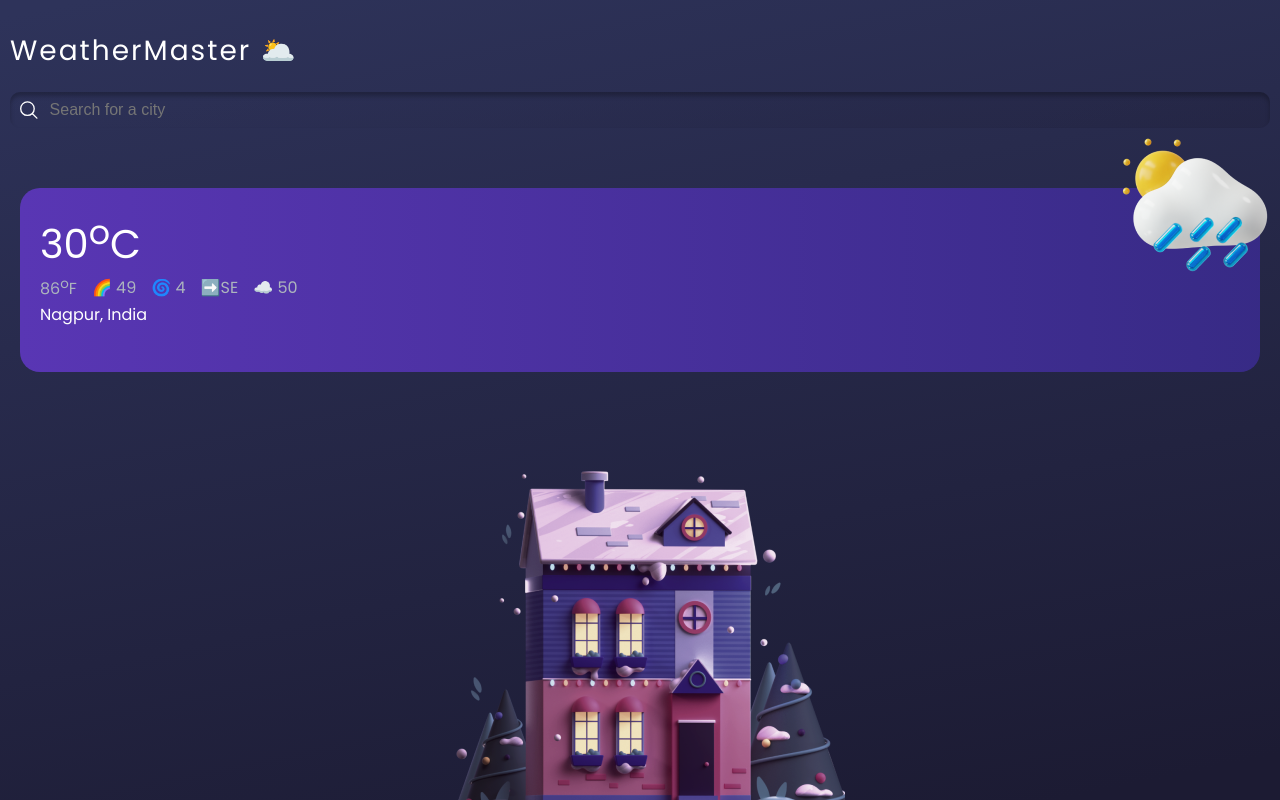
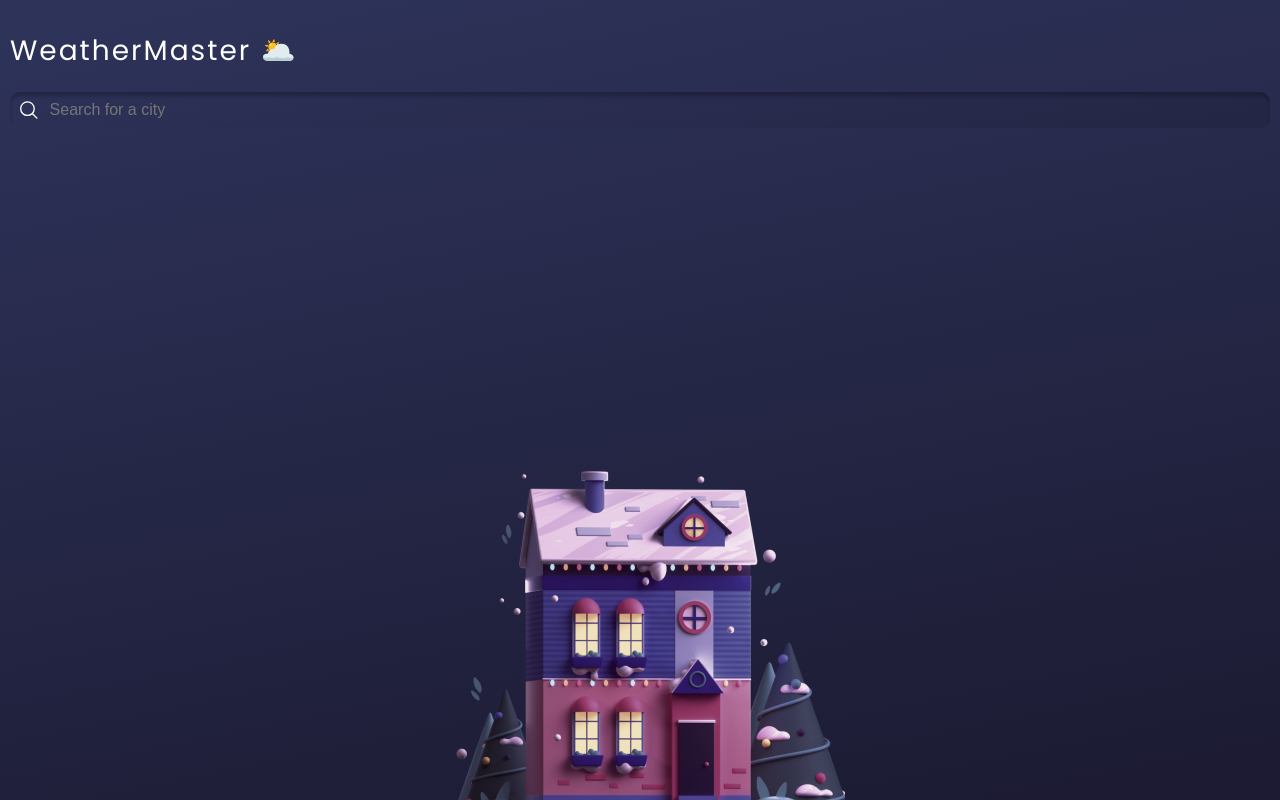
Before and after one commit to shruti-202/weather-master, a React (Create React App) app: page / in a window 1280 px wide. Built offline with nearby package versions, Linux system fonts and the light colour scheme.

Commit message:
feat: API integration

```diff
--- a/package.json
+++ b/package.json
@@ -6,6 +6,7 @@
     "@testing-library/jest-dom": "^5.17.0",
     "@testing-library/react": "^13.4.0",
     "@testing-library/user-event": "^13.5.0",
+    "axios": "^1.6.7",
     "react": "^18.2.0",
     "react-dom": "^18.2.0",
     "react-scripts": "5.0.1",
--- a/src/App.js
+++ b/src/App.js
@@ -1,3 +1,4 @@
+import { useState } from "react";
 import "./App.css";
 import Footer from "./components/Footer/Footer";
 import Header from "./components/Header/Header";
@@ -5,11 +6,17 @@ import Search from "./components/Search/Search";
 import WeatherCard from "./components/WeatherCard/WeatherCard";
 
 function App() {
+  const [weatherDetails, setWeatherDetails] = useState(null);
+
   return (
     <div className="App">
-      <Header />
-      <Search />
-      <WeatherCard />
+      <div className="app-container">
+        <Header />
+        <Search setWeatherDetails={setWeatherDetails} />
+        {weatherDetails !== null ? (
+          <WeatherCard weatherDetails={weatherDetails} />
+        ) : null}
+      </div>
       <Footer />
     </div>
   );
--- a/src/components/Search/Search.jsx
+++ b/src/components/Search/Search.jsx
@@ -1,7 +1,38 @@
-import React from "react";
+import React, { useState } from "react";
 import "./Search.css";
+import axios from "axios";
 
-const Search = () => {
+const Search = ({ setWeatherDetails }) => {
+  const [search, setSearch] = useState("");
+
+  const handleInput = (e) => {
+    setWeatherDetails(null);
+    setSearch(e.target.value);
+  };
+
+  const handleKeyDown = (e) => {
+    if (e.key === "Enter") {
+      const options = {
+        method: "GET",
+        url: "https://weatherapi-com.p.rapidapi.com/current.json",
+        params: { q: search },
+        headers: {
+          "X-RapidAPI-Key": process.env.REACT_APP_API_KEY,
+          "X-RapidAPI-Host": "weatherapi-com.p.rapidapi.com",
+        },
+      };
+
+      axios
+        .request(options)
+        .then(function (response) {
+          setWeatherDetails(response.data);
+        })
+        .catch(function (error) {
+          alert("Please enter a valid city name");
+        });
+    }
+  };
+
   return (
     <div className="search-section">
       <div className="search-container">
@@ -19,7 +50,12 @@ const Search = () => {
             d="m21 21-5.197-5.197m0 0A7.5 7.5 0 1 0 5.196 5.196a7.5 7.5 0 0 0 10.607 10.607Z"
           />
         </svg>
-        <input type="text" placeholder="Search for a city" />
+        <input
+          type="text"
+          placeholder="Search for a city"
+          onChange={handleInput}
+          onKeyDown={handleKeyDown}
+        />
       </div>
     </div>
   );
--- a/src/components/WeatherCard/WeatherCard.jsx
+++ b/src/components/WeatherCard/WeatherCard.jsx
@@ -1,26 +1,25 @@
 import React from "react";
 import "./WeatherCard.css";
-import Weather from "../../assets/weather.png";
 
-const WeatherCard = () => {
+const WeatherCard = ({weatherDetails}) => {
   return (
     <div className="weather-section">
       <div className="weather-card">
         <div className="weather-temp-c">
-          30<sup>o</sup>C
+          {weatherDetails.current.temp_c}<sup>o</sup>C
         </div>
         <div className="weather-info">
           <span className="weather-temp-f">
-            86<sup>o</sup>F
+            {weatherDetails.current.temp_f}<sup>o</sup>F
           </span>
-          <span>🌈 49</span>
-          <span>🌀 4</span>
-          <span>➡️SE</span>
-          <span>☁️ 50</span>
+          <span>Humidity: {weatherDetails.current.humidity}💧</span><br/>
+          <span>Wind Speed: {weatherDetails.current.wind_kph}km/h</span>
+          <span>Wind Direction: {weatherDetails.current.wind_dir}</span><br/>
+          <span>Weather Overview: {weatherDetails.current.condition.text}</span>
         </div>
-        <div className="weather-place">Nagpur, India</div>
+        <div className="weather-place">{weatherDetails.location.name}, {weatherDetails.location.region}, {weatherDetails.location.country}</div>
         <div className="weather-avatar">
-          <img src={Weather} alt="weather-cloud" />
+          <img src={weatherDetails.current.condition.icon} alt="weather-cloud" />
         </div>
       </div>
     </div>
```
Also changed, not shown: 2 other files (tests, documents, lock files or other folders).
